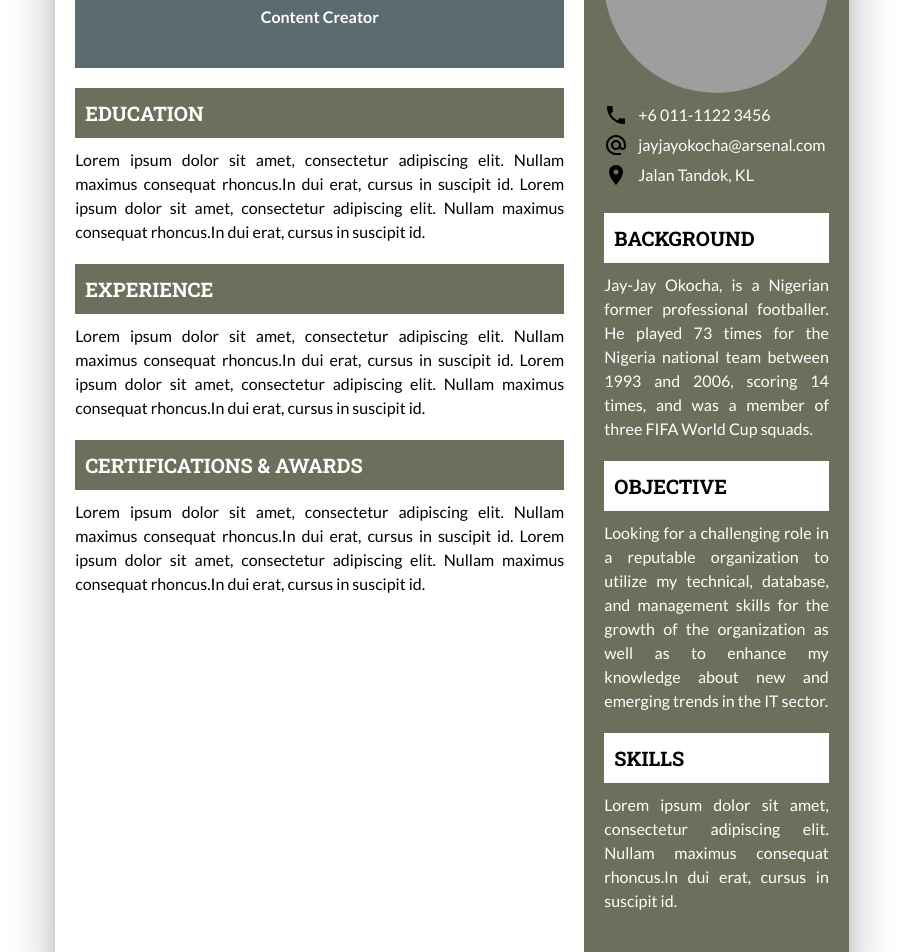
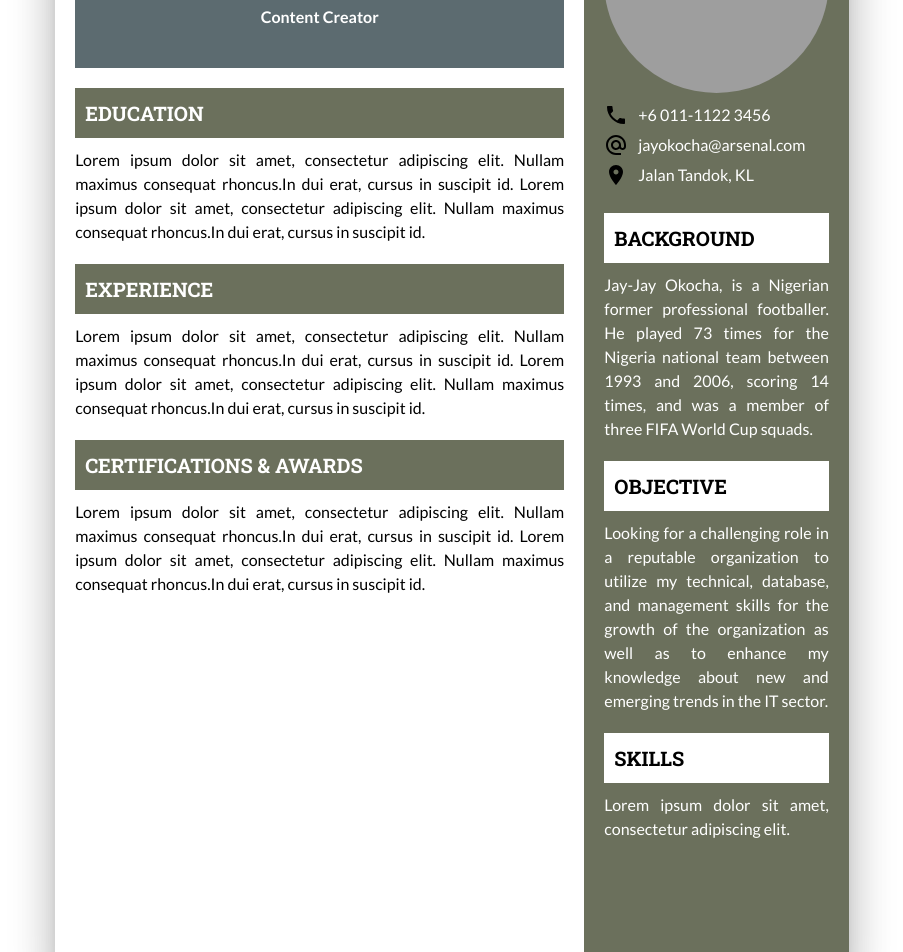
Before and after one commit to naim114/build-a-resume, a React (Create React App) app: page / in a window 1280 px wide. Shown: the part 240-1192 px from the top of the page, without its empty margins (188-1091 px from the left). Built offline with nearby package versions, Linux system fonts and the light colour scheme; grey boxes are pictures that could not be loaded; a web font is replaced by a local one.

Commit message:
Minor adjustment on default text

```diff
--- a/src/components/A4Paper.components.js
+++ b/src/components/A4Paper.components.js
@@ -112,7 +112,7 @@ function A4Paper(props) {
                                 <AlternateEmailIcon />
                             </Grid>
                             <Grid item style={{ color: "white" }}>
-                                {"jayjayokocha@arsenal.com"}
+                                {"jayokocha@arsenal.com"}
                             </Grid>
                         </Grid>
                         <Grid container direction="row" alignItems="right">
@@ -133,7 +133,7 @@ function A4Paper(props) {
                         </Typography>
                         <BorderedSubtitle title="SKILLS" marginTop="20px" marginBottom="10px" />
                         <Typography variant="p" component="p" textAlign={'justify'} color={'white'}>
-                            {"Lorem ipsum dolor sit amet, consectetur adipiscing elit. Nullam maximus consequat rhoncus.In dui erat, cursus in suscipit id."}
+                            {"Lorem ipsum dolor sit amet, consectetur adipiscing elit."}
                         </Typography>
                     </Grid>
                 </Grid>
```
